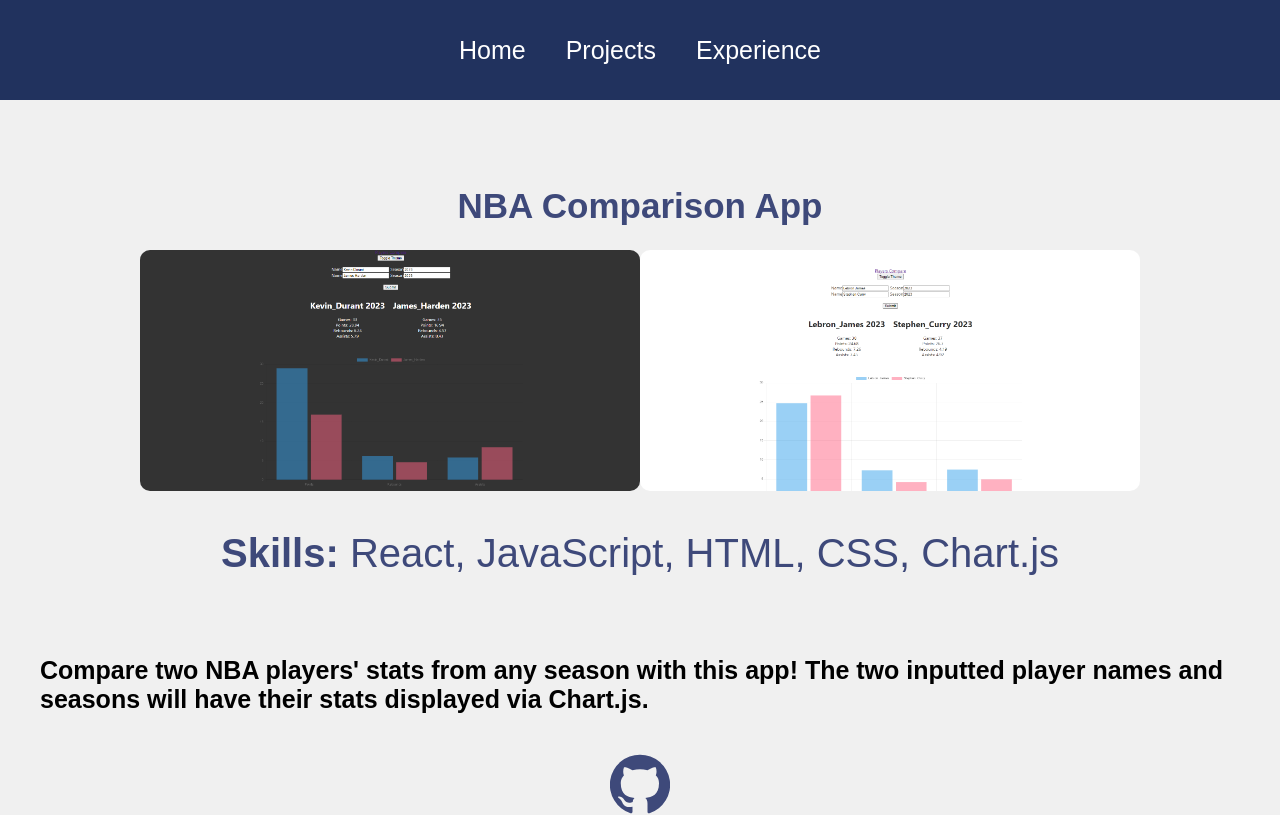
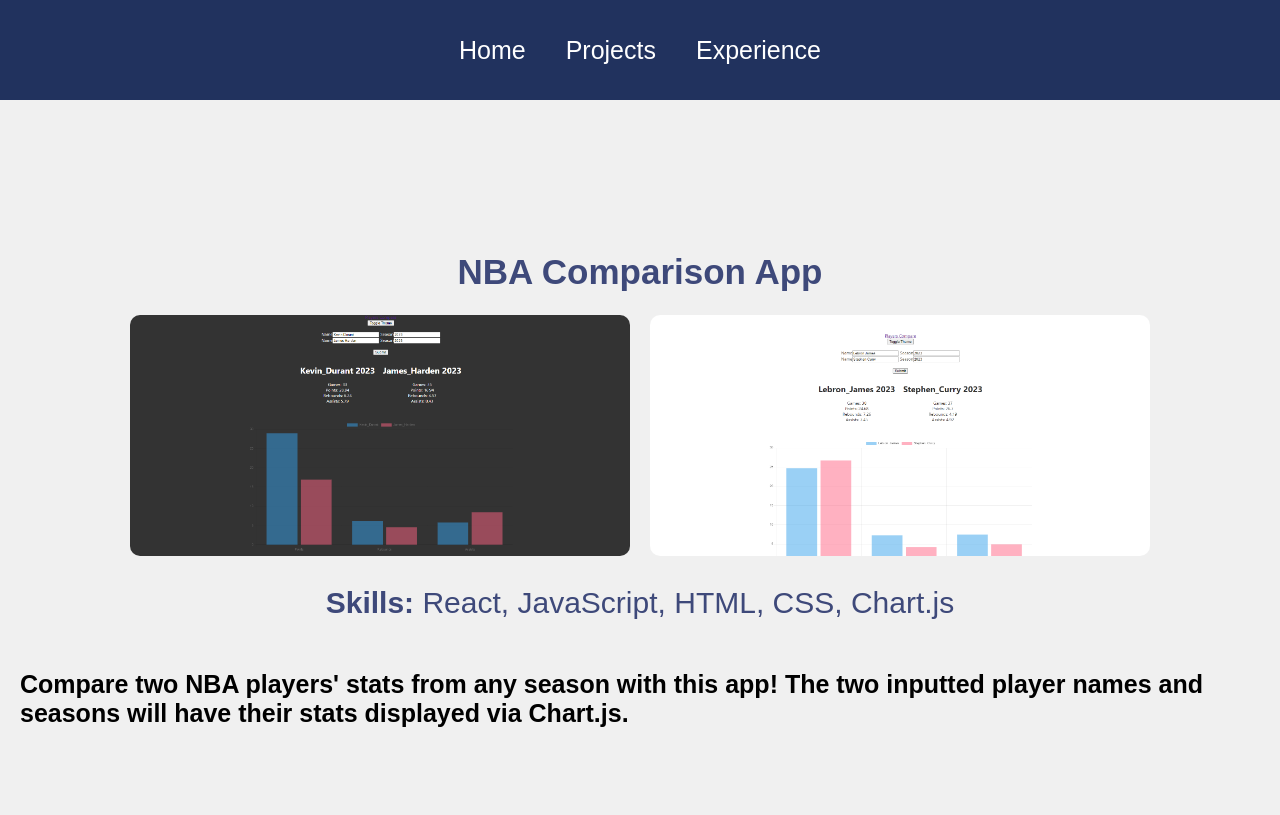
Before and after one commit to mlinhou/Michael-2023-Portfolio, a React (Create React App) app: page /project/1 in a window 1280 px wide. Shown: the top 815 px of the page. Built offline with nearby package versions, Linux system fonts and the light colour scheme.

Commit message:
add note app and roadiebrodie, also add snake app link

```diff
--- a/package.json
+++ b/package.json
@@ -14,6 +14,7 @@
     "gh-pages": "^5.0.0",
     "react": "^18.2.0",
     "react-dom": "^18.2.0",
+    "react-router-dom": "^6.22.0",
     "react-scripts": "5.0.1",
     "web-vitals": "^2.1.4"
   },
--- a/src/helpers/ProjectList.js
+++ b/src/helpers/ProjectList.js
@@ -33,62 +33,71 @@
         image: snakepic,
         extraImage: snakegameover,
         skills: "React, JavaScript, HTML, CSS, Node.js, MongoDB",
-        description: "The classic arcade game of Snake! Try to eat as many apples as you can without running into a wall or yourself. Collect powerups along the way to shrink your snake size and slow down your move speed!"
+        description: "The classic arcade game of Snake! Try to eat as many apples as you can without running into a wall or yourself. Collect powerups along the way to shrink your snake size and slow down your move speed!",
+        link: "https://mlinhou.github.io/Snake_app/"
     },
     {
         name: "NBA Comparison App",
         image: nbaapidarkmodepic,
         extraImage: nbaapipic,
         skills: "React, JavaScript, HTML, CSS, Chart.js",
-        description: "Compare two NBA players' stats from any season with this app! The two inputted player names and seasons will have their stats displayed via Chart.js."
+        description: "Compare two NBA players' stats from any season with this app! The two inputted player names and seasons will have their stats displayed via Chart.js.",
+        link: ""
     },
     {
         name: "Project Metric App",
         image: CognivisionHome,
         extraImage: CognivisionFilterModal,
         skills: "React, JavaScript, HTML, CSS, Springboot, .NET, VSCode",
-        description: "A data visualization app that can store various project metrics, such as location, date, progress, team size, etc. These project metrics are displayed through various graphs, charts, tables and maps. You can filter through the metrics using the filter modal, which then updates the displayed information."
+        description: "A data visualization app that can store various project metrics, such as location, date, progress, team size, etc. These project metrics are displayed through various graphs, charts, tables and maps. You can filter through the metrics using the filter modal, which then updates the displayed information.",
+        link: ""
     },
     {
         name: "Social Media App",
         image: Postlist,
         extraImage: Login,
         skills: "SwiftUI, Alamofire, XCode",
-        description: "A mobile app that allows users to register and login as users to see, like, comment, and post their own content."
+        description: "A mobile app that allows users to register and login as users to see, like, comment, and post their own content.",
+        link: ""
     },
     {
         name: "Recipe App",
         image: Burger,
         extraImage: Iphone,
         skills: "Swift, RealmDB, XCode",
-        description: "An app that allows users to search different recipes, which contains a list of ingredients, the different steps to create the dish, as well as watch a video tutorial. Users can also favorite their recipes as well as input any allergies, which the app notifies the user whenever a recipe contains an allergen."
+        description: "An app that allows users to search different recipes, which contains a list of ingredients, the different steps to create the dish, as well as watch a video tutorial. Users can also favorite their recipes as well as input any allergies, which the app notifies the user whenever a recipe contains an allergen.",
+        link: ""
     },
     {
         name: "Dots",
         image: Dots,
         extraImage: DotsTwo,
         skills: "Swift, XCode",
-        description: "Touch the dots on the screen as they move and bounce around the screen to increase your score. Each successful tap of the dots increases the speed of the dots. Lose if you miss 3 times."
+        description: "Touch the dots on the screen as they move and bounce around the screen to increase your score. Each successful tap of the dots increases the speed of the dots. Lose if you miss 3 times.",
+        link: ""
     },
     {
         name: "Notes",
         image: NotesHome,
         extraImage: NotesCreate,
         skills: "Swift, XCode",
-        description: "Note taking app that lets you create, edit, and delete notes."
+        description: "Note taking app that lets you create, edit, and delete notes.",
+        link: ""
     },
     {
         name: "Calculator",
         image: Calc,
         extraImage: CalcTwo,
         skills: "Swift, XCode",
-        description: "Calculator app that can add, subtract, multiply, and divide numbers. Includes negative numbers."
+        description: "Calculator app that can add, subtract, multiply, and divide numbers. Includes negative numbers.",
+        link: ""
     },
     {
         name: "Teggle",
         image: Teggle,
         extraImage: TeggleGameOver,
         skills: "Swift, XCode",
-        description: "Tap the screen based on the indicated direction or number of taps before the bubble reaches the bottom of the screen. The score and speed of the bubble increase with each correct input."
+        description: "Tap the screen based on the indicated direction or number of taps before the bubble reaches the bottom of the screen. The score and speed of the bubble increase with each correct input.",
+        link: ""
     },
 ];
--- a/src/pages/Experience.js
+++ b/src/pages/Experience.js
@@ -13,7 +13,28 @@
   return (
     <div className="experience">
       <VerticalTimeline lineColor="#3e497a">
-
+      <VerticalTimelineElement
+          className="vertical-timeline-element--work"
+          date="October 2023 - Present"
+          iconStyle={{ background: "red", color: "#fff" }}
+          icon={<ComputerIcon />}
+        >
+          <h3 className="vertical-timeline-element-title">
+            RoadieBrodie
+          </h3>
+          <p> Locate popular destinations along your road trip route to make your journey even more memorable.</p>
+        </VerticalTimelineElement>
+      <VerticalTimelineElement
+          className="vertical-timeline-element--work"
+          date="January 2024"
+          iconStyle={{ background: "red", color: "#fff" }}
+          icon={<ComputerIcon />}
+        >
+          <h3 className="vertical-timeline-element-title">
+            Task and Note Manager
+          </h3>
+          <p> Keep track of your activities and reminders with this app! Includes features to create, delete, and edit notes.</p>
+        </VerticalTimelineElement>
         <VerticalTimelineElement
           className="vertical-timeline-element--work"
           date="November 2023"
--- a/src/pages/ProjectDisplay.js
+++ b/src/pages/ProjectDisplay.js
@@ -1,7 +1,6 @@
 import React from "react";
 import { useParams } from "react-router-dom";
 import { ProjectList } from "../helpers/ProjectList";
-import GitHubIcon from "@material-ui/icons/GitHub";
 import "../styles/ProjectDisplay.css";
 
 function ProjectDisplay() {
@@ -11,16 +10,18 @@
     <div className="project">
       <h1> {project.name}</h1>
       <div className="images">
-        <img src={project.image} />
-        <img src={project.extraImage} />
+        <img className="img" src={project.image} />
+        <img className="img" src={project.extraImage} />
       </div>
 
       <p>
         <b>Skills:</b> {project.skills}
       </p>
       <h2>{project.description}</h2>
+      {project.link
+      ? <h2>Take a look <a href={project.link}>here!</a></h2>
 
-      <GitHubIcon />
+       : null}
     </div>
   );
 }
--- a/src/styles/ProjectDisplay.css
+++ b/src/styles/ProjectDisplay.css
@@ -15,6 +15,11 @@
     flex-direction: row;
   }
 
+  .img{
+    margin-right: 10px;
+    margin-left: 10px;
+  }
+
   .project h1 {
     margin-top: 100px;
     color: #3e497a;
@@ -26,16 +31,16 @@
   }
 
   .project p {
-    font-size: 40px;
+    font-size: 30px;
     color: #3e497a;
   }
 
   .project svg {
-    font-size: 60px;
+    font-size: 55px;
     color: #3e497a;
   }
 
   .project h2 {
     font-size: 25px;
-    margin: 40px;
+    margin: 20px;
   }
```
Also changed, not shown: 1 other file (tests, documents, lock files or other folders).
